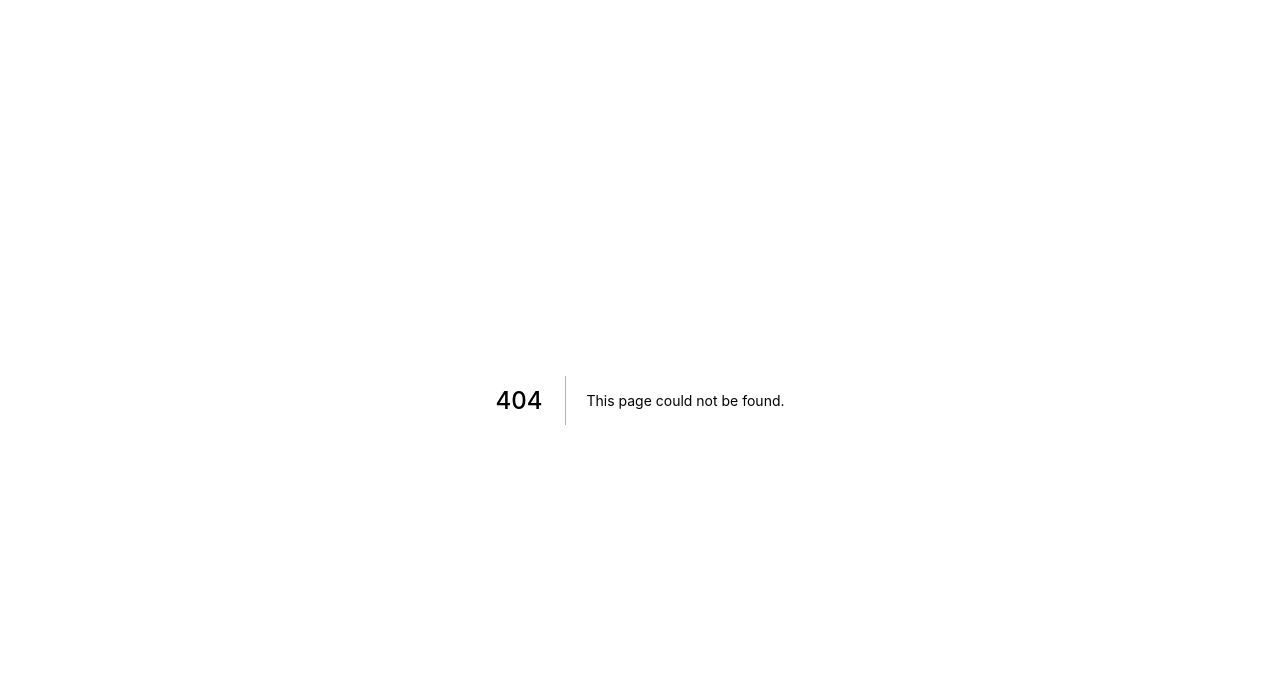
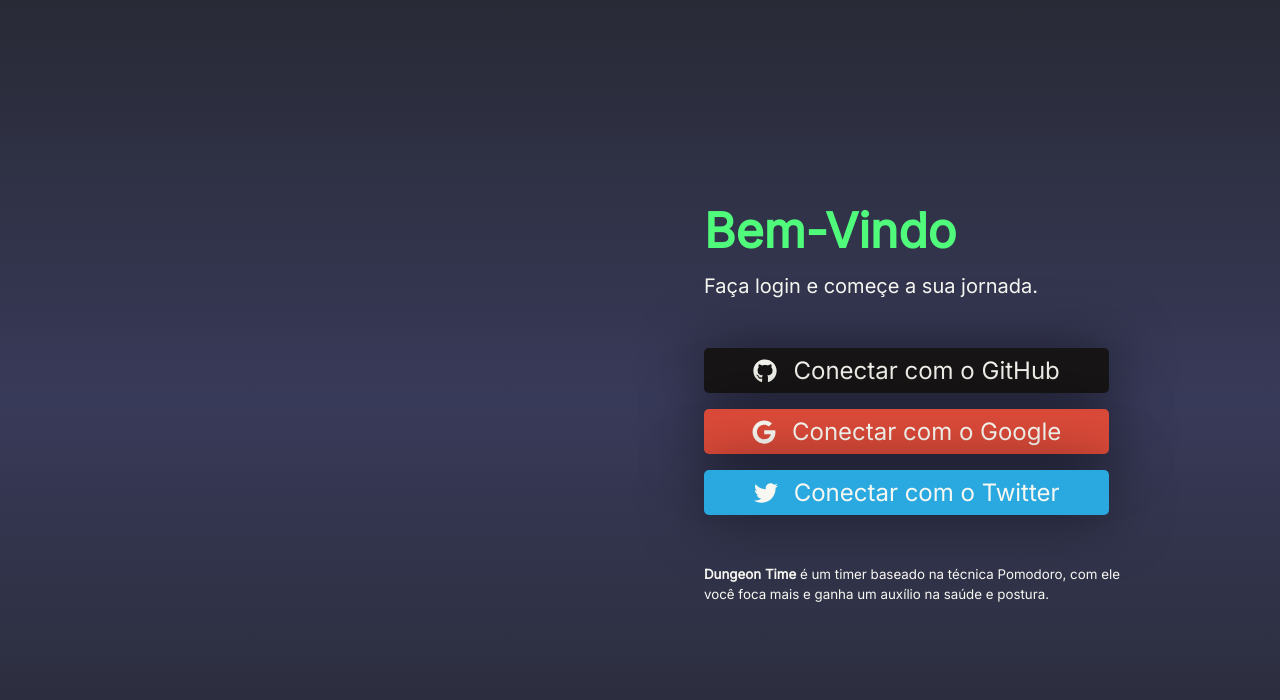
Before and after one commit to EDPII/dungeon-time, a Next.js app: page /login in a window 1280 px wide. Before the commit this address had no page. Shown: the top 700 px of the page. Built offline with nearby package versions, Linux system fonts and the light colour scheme.

Commit message:
New login page

```diff
--- a/package.json
+++ b/package.json
@@ -10,12 +10,14 @@
   "dependencies": {
     "js-cookie": "^2.2.1",
     "next": "10.0.7",
+    "next-auth": "^3.7.0",
     "react": "17.0.1",
     "react-dom": "17.0.1",
     "react-icons": "^4.2.0"
   },
   "devDependencies": {
     "@types/js-cookie": "^2.2.6",
+    "@types/next-auth": "^3.1.25",
     "@types/node": "^14.14.31",
     "@types/react": "^17.0.2",
     "@types/react-dom": "^17.0.1",
--- /dev/null
+++ b/src/pages/login.tsx
@@ -0,0 +1,61 @@
+import  Head from 'next/head';
+import { AppProps } from 'next/dist/next-server/lib/router/router';
+import { useRouter } from 'next/router';
+import  React, { useEffect }  from 'react';
+import { signIn, useSession } from 'next-auth/client';
+
+
+import styles from '../styles/pages/Home.module.css';
+import { FaGithub, FaGoogle, FaTwitter } from 'react-icons/fa';
+
+
+
+
+export default function Home() {
+
+
+    return (
+        <>
+            <Head>
+                <title>Início | Dungeon Time</title>
+            </Head>
+
+
+            <section className={styles.sectionContainer}>
+
+                <div className={styles.container}>
+                <header>Bem-Vindo</header>
+                <main>
+                    <p>
+                        Faça login e começe a sua jornada.
+                    </p>
+                    <div className={styles.buttonsContainer}>
+                        <button className={styles.git} type="button"
+                        onClick={() => signIn('github')}>
+                        <FaGithub /> Conectar com o GitHub
+                        </button>
+                        <button className={styles.gg} type="button"
+                        onClick={() => signIn('google')}>
+                        <FaGoogle /> Conectar com o Google
+                        </button>
+                        <button className={styles.tt} type="button"
+                        onClick={() => signIn('twitter')}>
+                        <FaTwitter /> Conectar com o Twitter
+                        </button>
+                    </div>
+                </main>
+                <footer>
+                    <small>
+                        <strong>Dungeon Time</strong> é um timer baseado
+                        na técnica Pomodoro, com ele você foca mais e ganha um
+                        auxílio na saúde e postura.
+                    </small>
+                </footer>
+                </div>
+           </section>
+
+
+        </>
+    );
+
+}
--- a/src/styles/global.css
+++ b/src/styles/global.css
@@ -7,12 +7,12 @@
 }
 
 :root {
-    --white: #fff;
+    --white: #282a36;
     --background: #383a59;
     --gray-line: #DCDDE0;
-    --text: #666666;
+    --text: #f8f8f2;
     --text-highlight: #B3B9FF;
-    --title: #2E384D;
+    --title: #f8f8f2;
     --red: #ff5555;
     --green: #50fa7b;
     --blue: #5965E0;
--- a/src/styles/pages/Home.module.css
+++ b/src/styles/pages/Home.module.css
@@ -1,19 +1,86 @@
+.sectionContainer {
+    display: flex;
+    height: 100vh;
+    width: 100vw;
+
+    justify-content: flex-end;
+    align-items: center;
+    background-image: linear-gradient( var(--white), transparent, var(--white) );
+}
+
 .container {
-    height: 10vh;
-    max-width: 992px;
-    margin: 0 auto;
+    height: 100vh;
+    width: 100%;
+    max-width: 30rem;
+
     padding: 2.5rem 2rem;
 
-    display:flex;
+    display: flex;
+    flex: 1;
     flex-direction: column;
+
+    align-items: flex-start;
+    justify-content: center;
+    text-align: left;
+    margin-right: 10%;
 }
 
-.container section {
-    flex: 1;
+.container header {
+    font-size: 3rem;
+    font-weight: 600;
+    line-height: 1.4;
+    margin-bottom: .5rem;
+    color: var(--green);
+}
 
+.container p {
+    font-size: 1.25rem;
+    font-weight: 400;
+    line-height: 1.4;
+    margin-bottom: 2rem;
+}
 
-    display: grid;
-    grid-template-columns: 1fr 1fr;
-    gap: 6.25rem;
-    align-content: center;
+.buttonsContainer button  {
+    display: flex;
+    justify-content: center;
+    align-items: center;
+    gap: 1rem;
+
+    font-size: 1.5rem;
+    padding: 0.5rem 3rem;
+    margin-top: 1rem;
+
+    border: none;
+    box-shadow: 0 0 60px rgba(0, 0, 0, 0.5);
+    border-radius: 5px;
+
 }
+
+.buttonsContainer button:hover {
+    filter: brightness(0.8);
+}
+
+.git {
+    background: #171515;
+    color: var(--text);
+}
+
+.gg {
+    background: #db4a39;
+    color: var(--text);
+}
+
+.tt {
+    background: var(--blue-twitter);
+    color: var(--text);
+}
+
+.container footer {
+    margin-top: 3rem;
+}
+
+.buttonsContainer {
+    display: flex;
+    flex-direction: column;
+
+}
```
Also changed, not shown: src/components/LoginBox.tsx (deleted, +0 -19 lines), src/components/SectionBar.tsx (deleted, +0 -24 lines), src/pages/api/auth/[...nextauth].tsx (added, +26 -0 lines), src/pages/index.tsx (+55 -16 lines), src/pages/timer.tsx (deleted, +0 -66 lines), src/styles/components/Login.module.css (deleted, +0 -11 lines), src/styles/components/SectionBar.module.css (deleted, +0 -35 lines), 1 other file (tests, documents, lock files or other folders).
